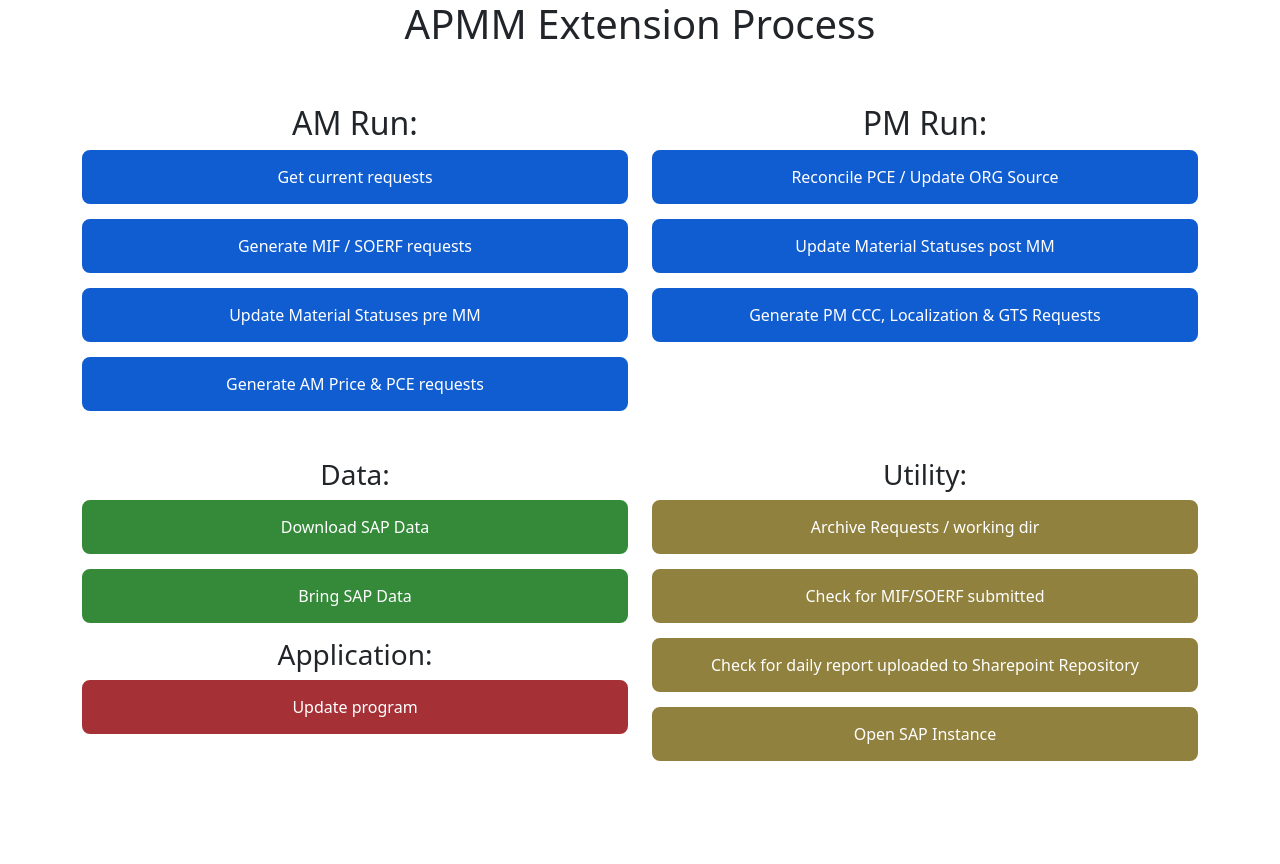
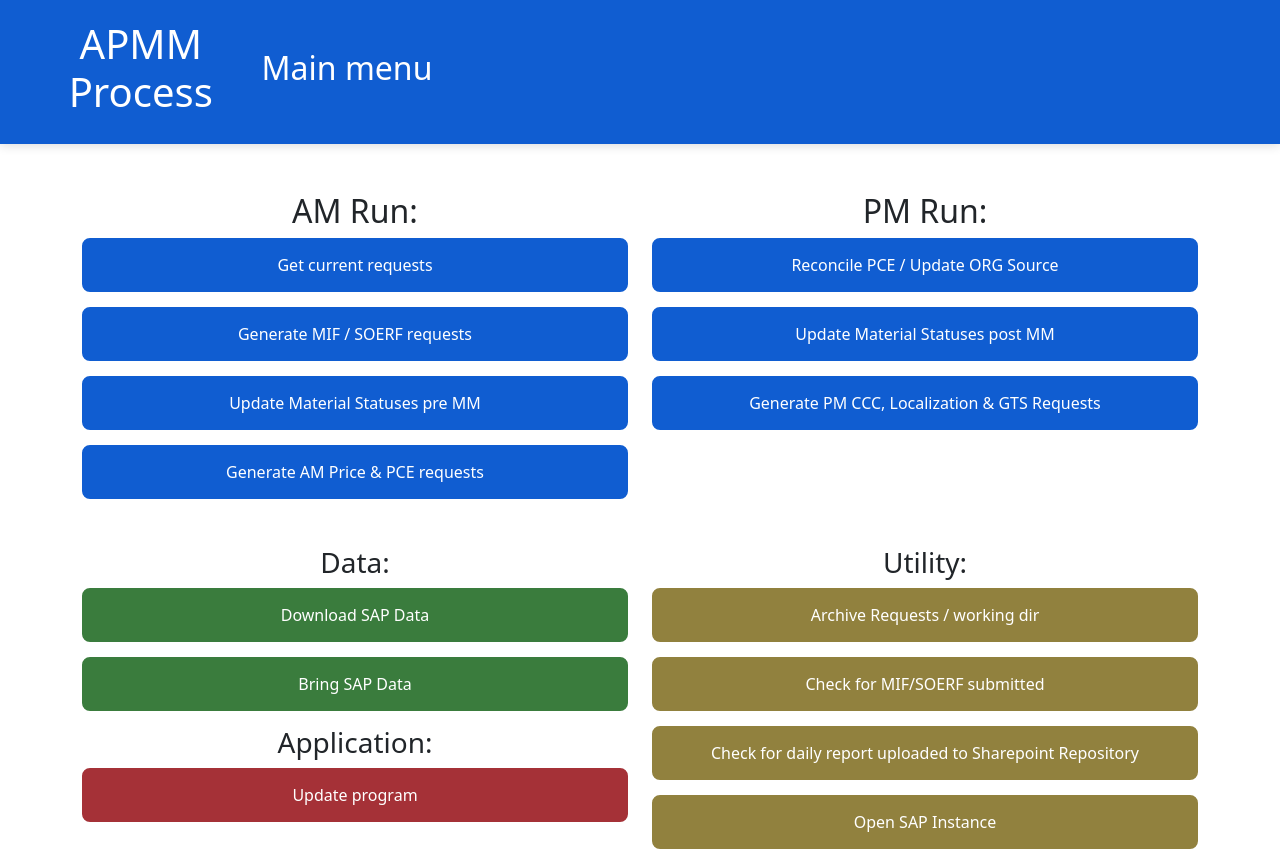
Before and after one commit to zakrzaq/RA-AP-Proc, a Flask app: page / in a window 1280 px wide. Before the commit the page ends 761 px from the top, so only its background shows below. Run offline with Flask 2, Linux system fonts and the light colour scheme; some libraries are stand-ins or nearby versions.

Commit message:
Feat/docker (#5)
* init, not working

* docker fail;
flask-ui header;
flask-ui output format;

Co-authored-by: Jakub Zakrzewski <jz.zakrzewsky@gmail.com>

```diff
--- a/setup.py
+++ b/setup.py
@@ -10,7 +10,7 @@ os.system("python -m pip install --upgrade pip")
 os.system("pip install virtualenv")
 os.system("python -m venv env")
 os.system(
-    "pip install python-dotenv pandas numpy openpyxl keyboard xlrd pyperclip flask")
+    "pip install -r requirements.txt")
 os.system("pip list")
 os.system("echo call env/Scripts/activate.bat >> ap_proc.bat")
 os.system("echo call env/Scripts/Activate.ps1 >> ap_proc.bat")
--- a/static/styles/index.css
+++ b/static/styles/index.css
@@ -4,6 +4,7 @@
   --green: rgb(58, 124, 61);
   --orange: rgb(145, 129, 62);
   --white: #ffffff;
+  --light-gray: rgb(242, 242, 242);
   --shadd: 0 0 11px rgba(33, 33, 33, 0.2);
 }
 
@@ -19,7 +20,7 @@
 }
 
 .red {
-  color: red;
+  color: var(--red);
 }
 
 a.menu-option {
@@ -54,25 +55,25 @@ a.menu-option-orange:hover {
 }
 
 a.menu-option-red {
-  background-color: rgb(165, 49, 55);
-  border: 3px solid rgb(165, 49, 55);
+  background-color: var(--red);
+  border: 3px solid var(--red);
   color: var(--white);
 }
 
 a.menu-option-red:hover {
   background-color: var(--white);
-  color: rgb(165, 49, 55);
+  color: var(--red);
 }
 
 a.menu-option-green {
-  background-color: rgb(52, 138, 57);
-  border: 3px solid rgb(52, 138, 57);
+  background-color: var(--green);
+  border: 3px solid var(--green);
   color: var(--white);
 }
 
 a.menu-option-green:hover {
   background-color: var(--white);
-  color: rgb(52, 138, 57);
+  color: var(--green);
 }
 
 h1,
@@ -82,7 +83,7 @@ h3 {
 }
 
 .code-output {
-  background-color: rgb(218, 218, 218);
+  background-color: var(--light-gray);
   border-radius: 12px;
   padding: 10px 10px 10px 30px;
   font-family: "Lucida Console", "Courier New", monospace;
@@ -93,3 +94,25 @@ h3 {
 p.code-line {
   margin: 5px 0;
 }
+
+.header {
+  width: 100%;
+  padding: 20px;
+  display: flex;
+  background-color: var(--blue);
+  color: var(--white);
+  box-shadow: var(--shadd);
+}
+
+.header .logo {
+  width: 300px;
+  display: flex;
+  justify-content: center;
+  align-items: center;
+}
+
+.header .title {
+  width: 100%;
+  display: flex;
+  align-items: center;
+}
--- a/templates/index.html
+++ b/templates/index.html
@@ -19,8 +19,18 @@
     />
   </head>
   <body>
+    <header class="header">
+      <div class="logo">
+        <h1>
+          APMM <br />
+          Process
+        </h1>
+      </div>
+      <div class="title">
+        <h2>Main menu</h2>
+      </div>
+    </header>
     <div class="container-md d-flex justify-content-center flex-column">
-      <h1>APMM Extension Process</h1>
       <div class="row mt-30">
         <div class="col">
           <h2>AM Run:</h2>
--- a/utility/check_daily_report.py
+++ b/utility/check_daily_report.py
@@ -10,6 +10,7 @@ def check_daily_report(server=False):
     from helpers.helpers import output_msg, await_char
 
     output = ''
+    report_found = False
 
     if platform.system() == "Linux":
         report_directory = "/mnt/x/"
@@ -29,6 +30,11 @@ def check_daily_report(server=False):
         if os.path.isfile(f):
             if today in f:
                 output += output_msg(server, f"\t{filename}")
+                report_found = True
+
+    if report_found != True:
+        output += output_msg(server,
+                             'No report found for today in Sharepoint repository')
 
     if os.path.exists(ap_materials_list):
         os.remove(ap_materials_list)
--- a/utility/clean_desktop.py
+++ b/utility/clean_desktop.py
@@ -22,7 +22,7 @@ def clean_desktop(server=False):
     # archive desktop folder to shared edm drive
     try:
         for dir in process_dirs:
-            output += output_msg(server, f'Folder processed: {dir}')
+            output += output_msg(server, f'Folder processed: {dir}', 'bold')
             for filename in os.listdir(dir):
                 f = os.path.join(dir, filename)
                 if os.path.isfile(f):
```
Also changed, not shown: templates/output.html (+16 -5 lines), 1 other file.
